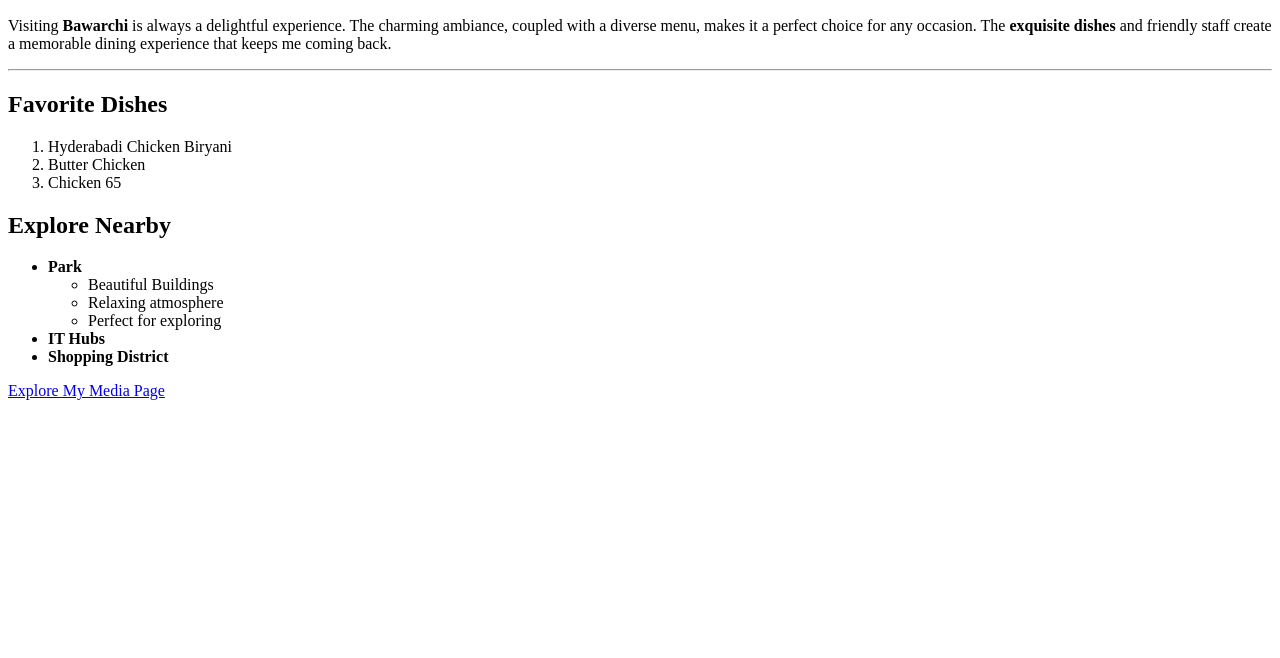
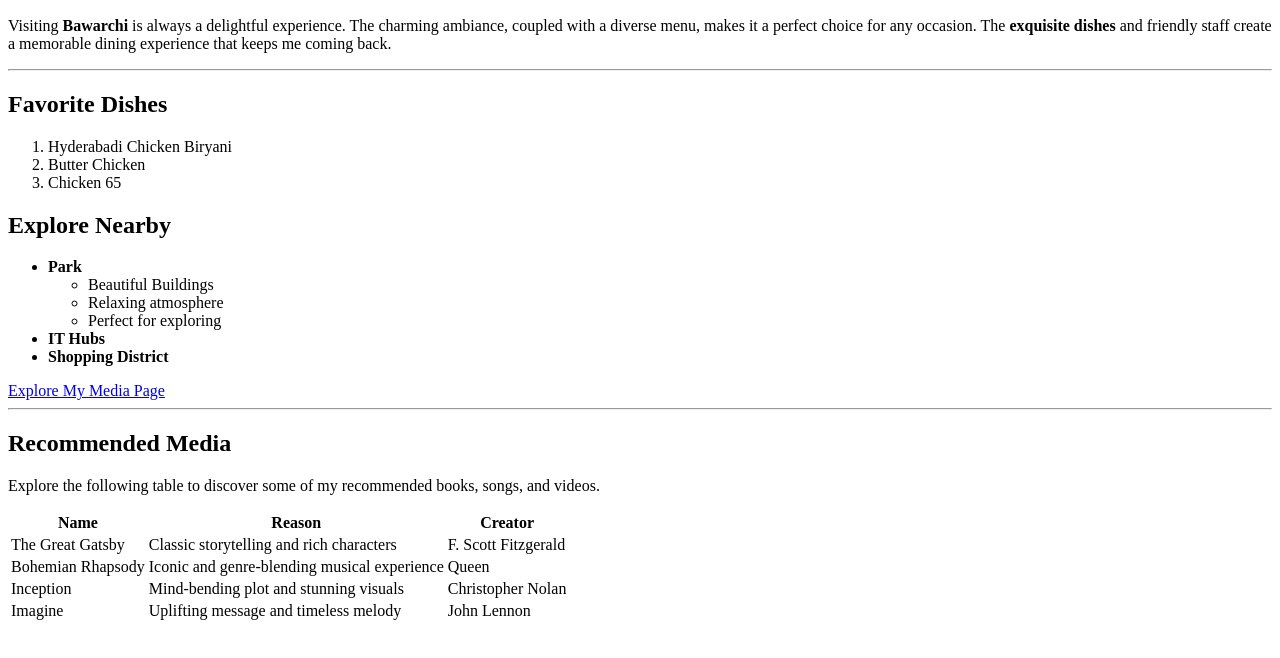
Before and after one commit to 44-563-Web-Apps-S24/44563-webapps-s24-assignment3-Yogeshceem, a plain HTML site: page index.html in a window 1280 px wide. Shown: the part 110-768 px from the top of the page. Drawn offline with Linux system fonts and the light colour scheme.

Commit message:
commited

```diff
--- a/index.html
+++ b/index.html
@@ -32,6 +32,42 @@
         <li><strong>Shopping District</strong></li>
     </ul>
     <a href="mymedia.html">Explore My Media Page</a>
+    <hr>
+    <h2>Recommended Media</h2>
+    <p>
+        Explore the following table to discover some of my recommended books, songs, and videos.
+    </p>
+    <table>
+        <thead>
+            <tr>
+                <th>Name</th>
+                <th>Reason</th>
+                <th>Creator</th>
+            </tr>
+        </thead>
+        <tbody>
+            <tr>
+                <td>The Great Gatsby</td>
+                <td>Classic storytelling and rich characters</td>
+                <td>F. Scott Fitzgerald</td>
+            </tr>
+            <tr>
+                <td>Bohemian Rhapsody</td>
+                <td>Iconic and genre-blending musical experience</td>
+                <td>Queen</td>
+            </tr>
+            <tr>
+                <td>Inception</td>
+                <td>Mind-bending plot and stunning visuals</td>
+                <td>Christopher Nolan</td>
+            </tr>
+            <tr>
+                <td>Imagine</td>
+                <td>Uplifting message and timeless melody</td>
+                <td>John Lennon</td>
+            </tr>
+        </tbody>
+    </table>
 
 </body>
 </html>
```
